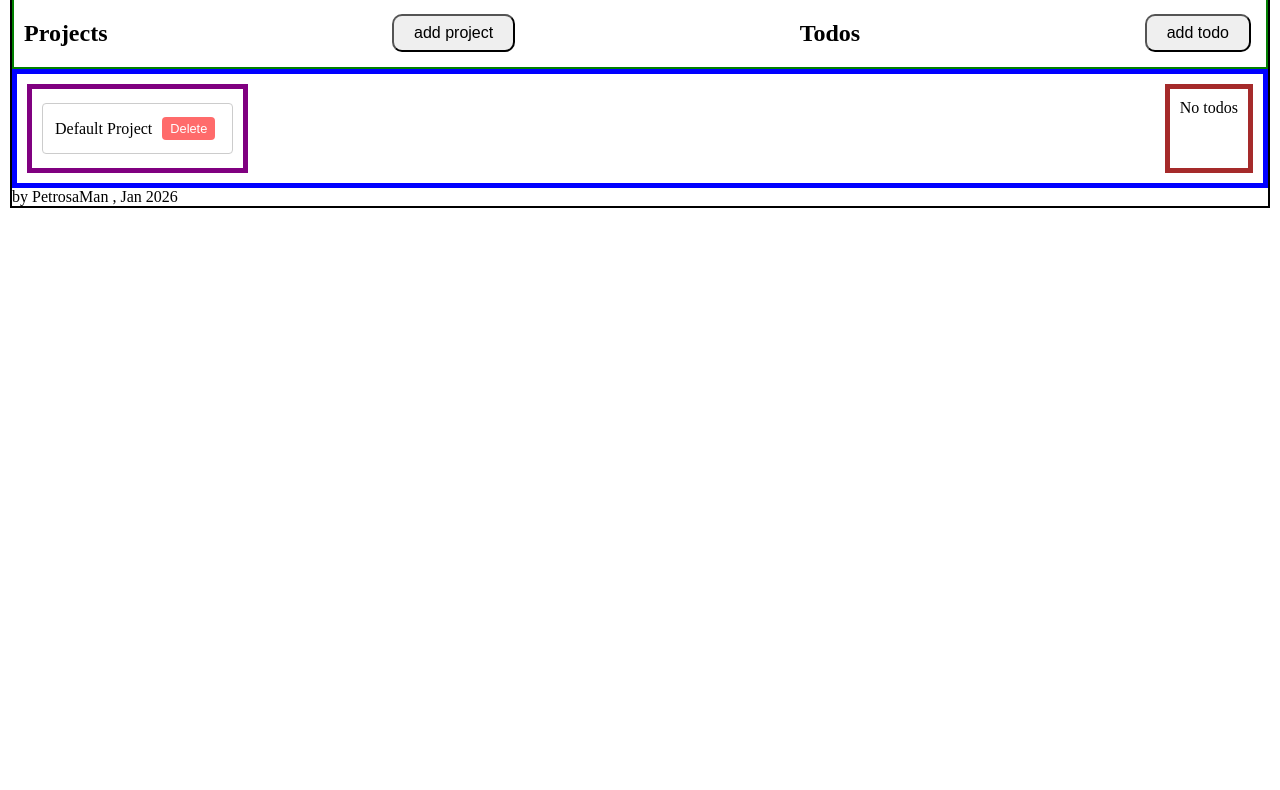
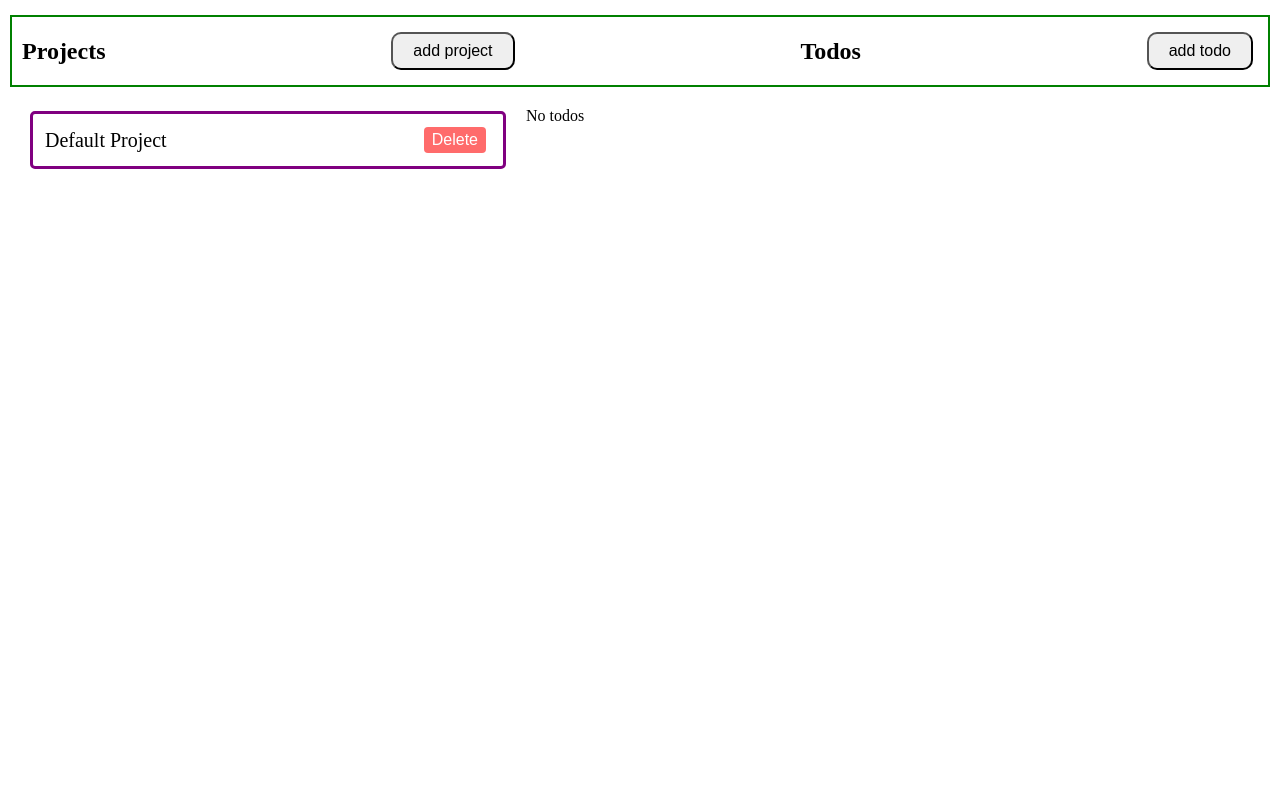
Before and after one commit to PetrosaMan/Todos-Project-Odin, a website built with webpack: page src/template.html in a window 1280 px wide. Shown: the part 69-859 px from the top of the page. Before the commit the page ends 800 px from the top, so only its background shows below. Built offline with nearby package versions, Linux system fonts and the light colour scheme.

Commit message:
Code working, needs more time with styling but project taking too much time. Will come back later to finish

```diff
--- a/src/render.js
+++ b/src/render.js
@@ -77,7 +77,11 @@ export function renderTodos(projectId) {
 
     // Text
     const textSpan = document.createElement("span");
-    textSpan.textContent = `${todo.title} — Due: ${todo.dueDate} — Priority: ${todo.priority}`;
+    textSpan.innerHTML = `${todo.title}<br>
+    Descr: ${todo.description}<br>
+    Due: ${todo.dueDate}<br>
+    Priority: ${todo.priority}<br>
+    Completed: ${todo.Completed}`;
     if (todo.completed) textSpan.classList.add("completed");
 
     // 🔹 Edit button (inserted here)
--- a/src/style.css
+++ b/src/style.css
@@ -7,7 +7,7 @@
 
 body {
   margin: 10px;
-  border: 2px solid black;
+  /*border: 2px solid black;*/
 }
 
 button {
@@ -24,6 +24,7 @@ button {
   margin-bottom: 20px;
   margin-left: 10px;
   margin-right: 20px;
+  padding: 10px;
 }
 
 .todo-list {
@@ -119,18 +120,21 @@ label {
 }
 
 .container {
-  border: 5px solid blue;
+  /*border: 5px solid blue;*/
   padding: 10px;
   display: flex;
 }
 #projects {
-  border: 5px solid purple;
+  /*border: 5px solid purple;*/
   padding: 10px;
+  width: 40%;
+  min-height: 40px;
 }
 
 #todos {
-  border: 5px solid brown;
+  /*border: 5px solid brown;*/
   padding: 10px;
+  width: 60%;
 }
 
 #todo-title {
@@ -172,12 +176,15 @@ label {
 .project-item {
   padding: 8px 12px;
   margin: 4px 0;
-  border: 1px solid #ccc;
-  border-radius: 4px;
+  border: 3px solid #800080;
+  border-radius: 5px;
+  font-size: 20px;
   cursor: pointer;
   display: flex;
   justify-content: space-between;
   align-items: center;
+  flex-wrap: wrap;
+  min-width: 40%;
 }
 
 /* Hover effect for better UX */
@@ -196,7 +203,7 @@ label {
 .project-item button {
   margin-left: 10px;
   padding: 4px 8px;
-  font-size: 0.8rem;
+  font-size: 1rem;
   background-color: #ff6b6b;
   color: white;
   border: none;
@@ -212,7 +219,9 @@ label {
 .todo-item {
   padding: 6px 10px;
   margin: 4px 0;
-  border-bottom: 1px solid #ddd;
+  border: 3px solid purple;
+  border-radius: 8px;
+  font-size: 20px;
   display: flex;
   justify-content: space-between;
   align-items: center;
@@ -222,6 +231,7 @@ label {
 .todo-item.completed {
   text-decoration: line-through;
   color: #888;
+  border: 2px solid #800080;
 }
 
 /* delete todo button styling*/
@@ -230,3 +240,8 @@ label {
   background-color: #fa5252;
   color: white;
 }
+
+.footer {
+  text-align: center;
+  margin-top: 100vh;
+}
--- a/src/template.html
+++ b/src/template.html
@@ -66,6 +66,7 @@
         <input type="date" id="todo-due-date" name="todo-due-date" required />
         <label for="todo-priority">Priority: </label>
         <input type="text" id="todo-priority" name="todo-priority" required />
+        <label for="todo-completed" value="false"></label>
         <input
           type="checkbox"
           id="todo-completed"
@@ -77,6 +78,8 @@
       </form>
     </dialog>
 
-    <footer class="footer">by PetrosaMan , Jan 2026</footer>
+    <footer class="footer">
+      <p>by PetrosaMan , Jan 2026</p>
+    </footer>
   </body>
 </html>
```
Also changed, not shown: dist/index.html, dist/main.js.
